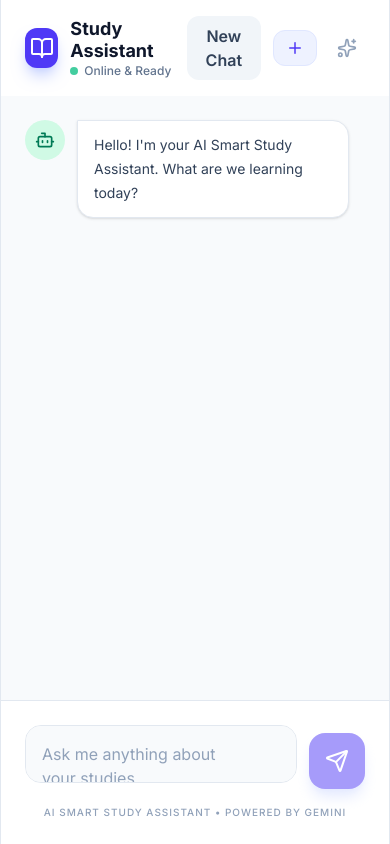
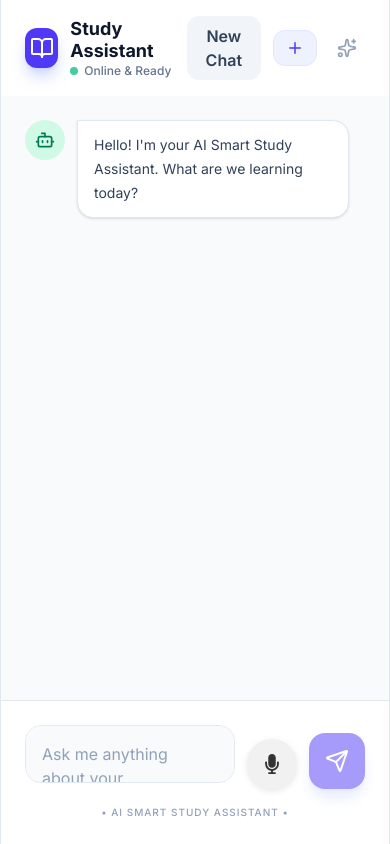
Before and after one commit to nischay3003/smart-study-assistant-frontend, a React (Vite) app: page / in a window 390 px wide. Built offline with nearby package versions, Linux system fonts and the light colour scheme; no server answers.

Commit message:
added Microphone button

```diff
--- a/package.json
+++ b/package.json
@@ -24,8 +24,10 @@
     "express": "^4.21.2",
     "lucide-react": "^0.546.0",
     "motion": "^12.23.24",
+    "nodemon": "^3.1.14",
     "react": "^19.0.0",
     "react-dom": "^19.0.0",
+    "react-icons": "^5.6.0",
     "react-markdown": "^10.1.0",
     "tailwind-merge": "^3.5.0",
     "tailwindcss": "^4.2.1",
--- a/src/components/ChatWindow.tsx
+++ b/src/components/ChatWindow.tsx
@@ -5,6 +5,7 @@ import MessageBubble from './MessageBubble';
 import SuggestionChip from './SuggestionChip';
 import QuizPanel from './QuizPanel';
 import { motion, AnimatePresence } from 'motion/react';
+import VoiceInput from './RecordBtn';
 
 import FileUpload from './FileUpload';
 
@@ -178,6 +179,40 @@ const ChatWindow: React.FC = () => {
     setActiveQuizTopic(topic);
   };
 
+let mediaRecorder;
+let audioChunks = [];
+
+const startRecording = async () => {
+  const stream = await navigator.mediaDevices.getUserMedia({ audio: true });
+
+  mediaRecorder = new MediaRecorder(stream);
+
+  mediaRecorder.ondataavailable = (event) => {
+    audioChunks.push(event.data);
+  };
+
+  mediaRecorder.onstop = async () => {
+    const audioBlob = new Blob(audioChunks, { type: "audio/webm" });
+
+    const formData = new FormData();
+    formData.append("file", audioBlob);
+
+    const res = await fetch("/speech-to-text", {
+      method: "POST",
+      body: formData,
+    });
+
+    const data = await res.json();
+
+      setInput(data.text); // fill input
+    };
+
+    mediaRecorder.start();
+  };
+  const stopRecording = () => {
+  mediaRecorder.stop();
+  };
+
   return (
     <div className="flex flex-col h-screen max-w-4xl mx-auto bg-slate-50 shadow-2xl overflow-hidden border-x border-slate-200">
       {/* Header */}
@@ -279,6 +314,10 @@ const ChatWindow: React.FC = () => {
                <span className="text-[10px] text-slate-400 font-bold uppercase tracking-widest hidden sm:block">Press Enter</span>
             </div>
           </div>
+          <VoiceInput
+            setQuestion={setInput}
+            handleSubmit={handleSend}
+          />
           <button
             disabled={!input.trim() || isLoading}
             onClick={handleSend}
@@ -288,7 +327,7 @@ const ChatWindow: React.FC = () => {
           </button>
         </div>
         <p className="text-center text-[10px] text-slate-400 mt-4 font-medium uppercase tracking-widest">
-          AI Smart Study Assistant • Powered by Gemini
+          • AI Smart Study Assistant •
         </p>
       </footer>
     </div>
--- /dev/null
+++ b/src/components/RecordBtn.tsx
@@ -0,0 +1,101 @@
+import { useState, useRef } from "react";
+import {FaMicrophone} from "react-icons/fa";
+
+export default function VoiceInput({ setQuestion, handleSubmit }) {
+  const [recording, setRecording] = useState(false);
+  const mediaRecorderRef = useRef(null);
+  const audioChunksRef = useRef([]);
+  const streamRef = useRef(null);
+  const startRecording = async () => {
+    try {
+      const stream = await navigator.mediaDevices.getUserMedia({ audio: true });
+      streamRef.current = stream;
+      const mediaRecorder = new MediaRecorder(stream);
+      mediaRecorderRef.current = mediaRecorder;
+      audioChunksRef.current = [];
+
+      mediaRecorder.ondataavailable = (event) => {
+        if (event.data.size > 0) {
+          audioChunksRef.current.push(event.data);
+        }
+      };
+
+      mediaRecorder.onstop = async () => {
+        const audioBlob = new Blob(audioChunksRef.current, {
+          type: "audio/webm",
+        });
+
+        const formData = new FormData();
+        formData.append("file", audioBlob);
+
+        try {
+          const res = await fetch("http://localhost:8000/speech-to-text", {
+            method: "POST",
+            body: formData,
+          });
+
+          const data = await res.json();
+
+          console.log("Transcribed text:", data.text);
+
+          setQuestion(data.text);
+
+
+          if (streamRef.current) {
+            streamRef.current.getTracks().forEach(track => track.stop());
+            streamRef.current = null;
+          }
+
+        } catch (err) {
+          console.error("Upload error:", err);
+        }
+      };
+
+      mediaRecorder.start();
+      setRecording(true);
+
+    } catch (err) {
+      console.error("Mic access error:", err);
+      alert("Please allow microphone access");
+    }
+  };
+
+  const stopRecording = () => {
+    if (mediaRecorderRef.current) {
+      mediaRecorderRef.current.stop();
+
+      if (streamRef.current) {
+        streamRef.current.getTracks().forEach(track => track.stop());
+        streamRef.current = null;
+      }
+
+
+      setRecording(false);
+    }
+  };
+
+  return (
+    <button
+  onClick={recording ? stopRecording : startRecording}
+  style={{
+    width: "50px",
+    height: "50px",
+    borderRadius: "50%",
+    border: "none",
+    background: recording ? "#ff4d4f" : "#f1f1f1",
+    color: recording ? "white" : "#333",
+    cursor: "pointer",
+    display: "flex",
+    alignItems: "center",
+    animation: recording ? "pulse 1.2s infinite" : "none",
+    justifyContent: "center",
+    transition: "all 0.3s ease",
+    boxShadow: recording
+      ? "0 0 10px rgba(255, 77, 79, 0.6)"
+      : "0 2px 6px rgba(0,0,0,0.1)",
+  }}
+>
+  <FaMicrophone size={20} />
+</button>
+  );
+}
--- a/src/index.css
+++ b/src/index.css
@@ -29,3 +29,16 @@
 ::-webkit-scrollbar-thumb:hover {
   background: #cbd5e1;
 }
+@keyframes pulse {
+  0% {
+    transform: scale(1);
+    box-shadow: 0 0 0 0 rgba(255, 77, 79, 0.6);
+  }
+  70% {
+    transform: scale(1.1);
+    box-shadow: 0 0 0 12px rgba(255, 77, 79, 0);
+  }
+  100% {
+    transform: scale(1);
+  }
+}
```
Also changed, not shown: 1 other file (tests, documents, lock files or other folders).
